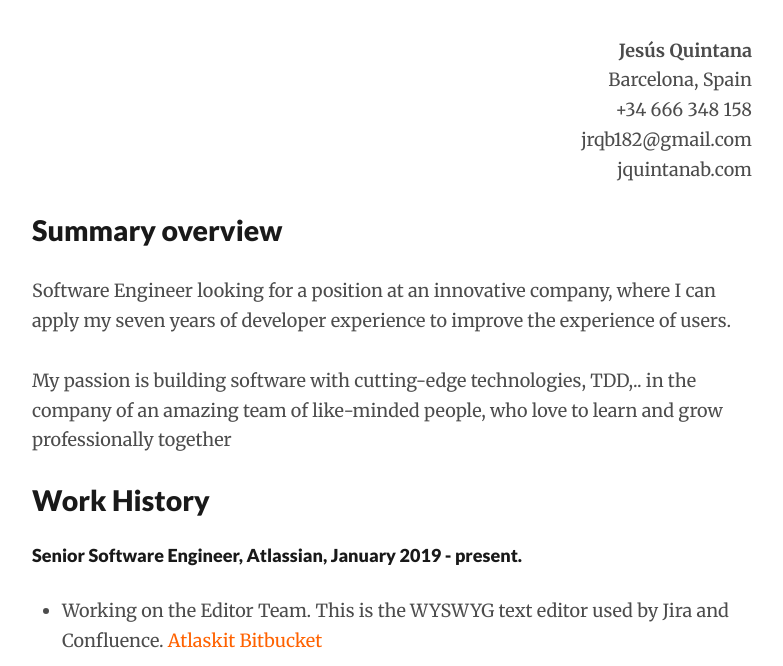
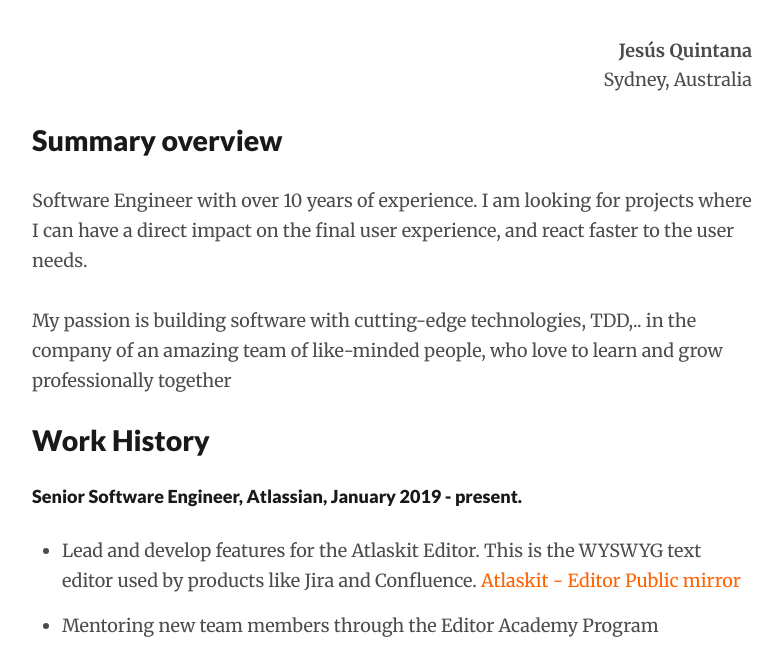
Before and after one commit to marduke182/marduke182.github.io, a Gatsby site: page /resume in a window 1280 px wide. Shown: the part 123-789 px from the top of the page, without its empty margins (248-1031 px from the left). Built offline with nearby package versions, Linux system fonts and the light colour scheme; Gatsby itself is replaced by a stand-in of ours; some packages are replaced by stand-ins of ours; a small style sheet from the web is missing.

Commit message:
Update resume

```diff
--- a/gatsby-config.js
+++ b/gatsby-config.js
@@ -21,7 +21,6 @@ module.exports = {
     'gatsby-plugin-offline',
     'gatsby-plugin-typescript',
     'gatsby-plugin-sass',
-    'gatsby-plugin-manifest',
     'gatsby-plugin-catch-links',
     'gatsby-plugin-sitemap',
     'gatsby-plugin-lodash',
--- a/package.json
+++ b/package.json
@@ -54,8 +54,8 @@
     "react-dom": "^16.5.2",
     "react-helmet": "^5.2.0",
     "react-typography": "^0.16.13",
-    "source-map-support": "^0.5.16",
-    "styled-components": "^4.0.0",
+    "source-map-support": "latest",
+    "styled-components": "^4.3.2",
     "stylelint": "^10.1.0",
     "stylelint-config-css-modules": "^1.3.0",
     "stylelint-config-prettier": "^5.2.0",
--- a/src/components/Header.tsx
+++ b/src/components/Header.tsx
@@ -4,20 +4,21 @@ import config from '../../config/SiteConfig';
 import { Link } from 'gatsby';
 import { Theme } from '../../config/Theme';
 import { Nav } from './Nav';
-import { JustifyContentProperty } from 'csstype';
+import { Property } from 'csstype';
 
 const HeaderWrapper: any = styled.header`
   padding: 2rem 1rem 0.5rem;
   text-align: left;
 `;
 
-const Content = styled.div<{ direction?: 'row' | 'column'; justify?: JustifyContentProperty }>`
+const Content = styled.div<{ direction?: 'row' | 'column', justify?: Property.JustifyContent }>`
   z-index: 999;
   max-width: 40rem;
   margin: 0 auto;
   display: flex;
   flex-direction: ${props => (props.direction ? props.direction : 'row')};
   justify-content: ${props => props.justify};
+
   a {
     &:hover {
       opacity: 0.85;
@@ -38,16 +39,16 @@ interface Props {
 export class Header extends React.PureComponent<Props> {
     public render() {
         return (
-      <HeaderWrapper banner={this.props.banner || config.defaultBg}>
+            <HeaderWrapper banner={this.props.banner || config.defaultBg} className="no-print">
                 <Content justify="space-between">
                     <div>
                         <HeaderTitle>Jesús Quintana</HeaderTitle>
-            <br />
+                        <br/>
                         <Link to="/">{config.siteTitle}</Link>
                     </div>
-          <Nav />
+                    <Nav/>
                 </Content>
-        <br />
+                <br/>
                 {this.props.children && <Content direction="column">{this.props.children}</Content>}
             </HeaderWrapper>
         );
--- a/src/components/Layout.tsx
+++ b/src/components/Layout.tsx
@@ -11,6 +11,7 @@ const GlobalStyle = createGlobalStyle`
     color: ${theme.colors.bg};
     background: ${theme.colors.primary};
   }
+
   body {
     background: ${theme.colors.bg};
     color: ${theme.colors.grey.default};
@@ -19,10 +20,12 @@ const GlobalStyle = createGlobalStyle`
       font-size: 14px;
     }
   }
+
   a {
     color: ${theme.colors.primary};
     text-decoration: none;
   }
+
   h1, h2, h3, h4 {
     color: ${theme.colors.grey.dark};
     font-family: ${theme.fontFamily.heading};
@@ -42,30 +45,50 @@ const GlobalStyle = createGlobalStyle`
     width: 6px;
     margin-left: -1.6rem;
   }
+
   label {
     margin-bottom: .5rem;
     color: ${theme.colors.grey.dark};
   }
+
   input, textarea {
     border-radius: .5rem;
     border: none;
     background: rgba(0, 0, 0, 0.05);
     padding: .25rem 1rem;
+
     &:focus {
       outline: none;
     }
   }
+
   .textRight {
-    text-align:right;
+    text-align: right;
   }
+
   .gatsby-highlight {
     margin-bottom: 1rem;
+  }
+
+  .only-print, .only-print * {
+    display: none !important;
+  }
+
+  @media print {
+    .no-print, .no-print * {
+      display: none !important;
+    }
+
+    .only-print, .only-print * {
+      display: initial !important;
+    }
   }
 `;
 
 const Footer = styled.footer`
   text-align: center;
   padding: 3rem 0;
+
   span {
     font-size: 0.75rem;
   }
@@ -73,7 +96,7 @@ const Footer = styled.footer`
 
 export class Layout extends React.PureComponent<{}> {
     public render() {
-    const { children } = this.props;
+        const {children} = this.props;
 
         return (
             <StaticQuery
@@ -87,10 +110,10 @@ export class Layout extends React.PureComponent<{}> {
                 render={data => (
                     <ThemeProvider theme={theme}>
                         <React.Fragment>
-              <GlobalStyle />
+                            <GlobalStyle/>
                             {children}
-              <Footer>
-                &copy; {split(data.site.buildTime, '-')[2]} by Jesús Quintana. <br />
+                            <Footer className="no-print">
+                                &copy; {split(data.site.buildTime, '-')[2]} by Jesús Quintana. <br/>
                                 <span>Last build: {data.site.buildTime}</span>
                             </Footer>
                         </React.Fragment>
--- a/src/components/Nav.tsx
+++ b/src/components/Nav.tsx
@@ -13,8 +13,8 @@ const NavStyled: any = styled.nav`
 
 export const Nav: React.FunctionComponent = () => (
   <NavStyled>
-    <Link to="/about-me">About Me</Link>
-    <Link to="/resume">Resume</Link>
-    <Link to="/blog">Blog</Link>
+    <Link to="/about-me/">About Me</Link>
+    <Link to="/resume/">Resume</Link>
+    <Link to="/blog/">Blog</Link>
   </NavStyled>
 );
--- a/src/components/Pagination.tsx
+++ b/src/components/Pagination.tsx
@@ -23,7 +23,7 @@ export const PaginationContent = styled.div`
 
   .page-numbers {
     display: block;
-      float:left;
+    float: left;
     transition: 400ms ease;
     color: ${theme.colors.grey.light};
     letter-spacing: 0.1em;
@@ -89,7 +89,7 @@ interface Props {
 
 export class Pagination extends React.PureComponent<Props> {
     public render() {
-    const { currentPage, totalPages, url } = this.props;
+        const {currentPage, totalPages, url} = this.props;
         const isFirst = currentPage === 1;
         const isLast = currentPage === totalPages;
         const prevPage = currentPage - 1 === 1 ? `/${url}/` : `/${url}/${(currentPage - 1).toString()}`;
@@ -102,7 +102,7 @@ export class Pagination extends React.PureComponent<Props> {
                             ← Prev
                         </Link>
                     )}
-          {Array.from({ length: totalPages }, (_, i) => (
+                    {Array.from({length: totalPages}, (_, i) => (
                         <Link
                             className={currentPage === i + 1 ? 'page-numbers current' : 'page-numbers'}
                             key={`pagination-number${i + 1}`}
--- a/src/pages/resume.tsx
+++ b/src/pages/resume.tsx
@@ -9,33 +9,31 @@ export default class ContactPage extends React.Component<PageProps> {
     public render() {
         return (
             <Layout>
-        <Helmet title={`About Me | ${config.siteTitle}`} />
-        <Header />
+                <Helmet title={`About Me | ${config.siteTitle}`}/>
+                <Header/>
                 <Wrapper>
                     <Content>
                         <div className="Resume">
                             {/*https://www.thebalancecareers.com/guidelines-for-what-to-include-in-a-resume-2061035*/}
-              <section className="Resume-identification" style={{ textAlign: 'right' }}>
+                            <section className="Resume-identification" style={{textAlign: 'right'}}>
                                 <p>
                                     <b>Jesús Quintana</b>
-                  <br />
-                  <span>Barcelona, Spain</span>
-                  <br />
-                  <span className="only-print">+34 666 348 158</span>
-                  <br />
-                  <span className="only-print">jrqb182@gmail.com</span>
-                  <br />
+                                    <br/>
+                                    <span>Sydney, Australia</span>
+                                    <br/>
+                                    <span className="only-print">+61 433 848 158<br/></span>
+                                    <span className="only-print">jrqb182@gmail.com <br/></span>
                                     <span className="only-print">jquintanab.com</span>
                                 </p>
                             </section>
                             <section className="Resume-objective">
                                 <h3>Summary overview</h3>
                                 <p>
-                  Software Engineer looking for a position at an innovative company, where I can apply my seven years of developer
-                  experience to improve the experience of users.
+                                    Software Engineer with over 10 years of experience. I am looking for projects where I can have a direct impact on the final user experience, and react faster to the user needs.
                                 </p>
                                 <p>
-                  My passion is building software with cutting-edge technologies, TDD,.. in the company of an amazing team of like-minded
+                                    My passion is building software with cutting-edge technologies, TDD,.. in the
+                                    company of an amazing team of like-minded
                                     people, who love to learn and grow professionally together
                                 </p>
                             </section>
@@ -50,26 +48,35 @@ export default class ContactPage extends React.Component<PageProps> {
                                     <section>
                                         <ul>
                                             <li>
-                        Working on the Editor Team. This is the WYSWYG text editor used by Jira and Confluence.{' '}
-                        <a href="https://bitbucket.org/atlassian/atlaskit-mk-2/src/master/" target="_bitbucket">
-                          Atlaskit Bitbucket
+                                                Lead and develop features for the Atlaskit Editor. This is the WYSWYG
+                                                text
+                                                editor used by products like Jira and Confluence.{' '}
+                                                <a href='https://bitbucket.org/atlassian/design-system-mirror/src/master/editor/'
+                                                   target='_bitbucket'>
+                                                    Atlaskit - Editor Public mirror
                                                 </a>
                                             </li>
+                                            <li>Mentoring new team members through the Editor Academy Program</li>
                                         </ul>
                                     </section>
                                 </article>
                                 <article>
                                     <header>
                                         <h4>
-                      <b>Senior Software Engineer</b>, Digital Origin, Fenbruary 2016 - October 2018.
+                                            <b>Senior Software Engineer</b>, Digital Origin, February 2016 - October
+                                            2018.
                                         </h4>
                                     </header>
                                     <section>
                                         <ul>
-                      <li>Developed TDD guidelines and create architecture to develop isolate frontend E2E tests.</li>
+                                            <li>Developed TDD guidelines and create architecture to develop isolate
+                                                frontend E2E tests.
+                                            </li>
                                             <li>Develop our internal shared component libraries.</li>
                                             <li>Promote and implement docker in all company projects.</li>
-                      <li>Bring new front-end architecture to all our projects, migrating old apps and builds to React and Webpack.</li>
+                                            <li>Bring new front-end architecture to all our projects, migrating old apps
+                                                and builds to React and Webpack.
+                                            </li>
                                         </ul>
                                     </section>
                                 </article>
@@ -82,31 +89,47 @@ export default class ContactPage extends React.Component<PageProps> {
                                     <section>
                                         <ul>
                                             <li>Improve technical skills working on interesting projects.</li>
-                      <li>Use and learn cutting-edge technologies to develop high-quality products</li>
-                      <li>Develop soft skill talking with the client and taking his priorities into account.</li>
+                                            <li>Use and learn cutting-edge technologies to develop high-quality
+                                                products
+                                            </li>
+                                            <li>Develop soft skill talking with the client and taking his priorities
+                                                into account.
+                                            </li>
                                         </ul>
                                     </section>
                                 </article>
                                 <article>
                                     <h4>
-                    <b>Senior Software Engineer</b>, Tiqueteo Spain S.L, November 2013 - February 2016.
+                                        <b>Senior Software Engineer</b>, Tiqueteo Spain S.L, November 2013 - February
+                                        2016.
                                     </h4>
                                     <section>
                                         <ul>
-                      <li>Communicate new ideas and technologies to improve code quality and maintenance.</li>
-                      <li>Worked collaboratively with a cross-functional team to deliver value in a timely and accurate manner.</li>
-                      <li>Promote and start the migration of our backend to our "microservice" architecture.</li>
+                                            <li>Communicate new ideas and technologies to improve code quality and
+                                                maintenance.
+                                            </li>
+                                            <li>Worked collaboratively with a cross-functional team to deliver value in
+                                                a timely and accurate manner.
+                                            </li>
+                                            <li>Promote and start the migration of our backend to our "microservice"
+                                                architecture.
+                                            </li>
                                         </ul>
                                     </section>
                                 </article>
                                 <article>
                                     <h4>
-                    <b>Functional Manager</b>, Synergy Global Business, January 2012 - September 2013.
+                                        <b>Functional Manager</b>, Synergy Global Business, January 2012 - September
+                                        2013.
                                     </h4>
                                     <section>
                                         <ul>
-                      <li>Lead team of 4 web developers building modern applications for ~50k concurrent users.</li>
-                      <li>Estimated, planned and made final proposal to end client hand to hand with CTO.</li>
+                                            <li>Lead team of 4 web developers building modern applications for ~50k
+                                                concurrent users.
+                                            </li>
+                                            <li>Estimated, planned and made final proposal to end client hand to hand
+                                                with CTO.
+                                            </li>
                                         </ul>
                                     </section>
                                 </article>
@@ -130,7 +153,8 @@ export default class ContactPage extends React.Component<PageProps> {
                                 </article>
                                 <article>
                                     <p>
-                    <b>Engineer's degree in Computer Science</b>, Universidad Experimental Simón Bolívar, 2010.
+                                        <b>Engineer's degree in Computer Science</b>, Universidad Experimental Simón
+                                        Bolívar, 2010.
                                     </p>
                                 </article>
                             </section>
@@ -147,7 +171,8 @@ export default class ContactPage extends React.Component<PageProps> {
                                 </dl>
                                 <p>
                                     {' '}
-                  Experienced in finding the right tool for the job, quickly learning the essentials and becoming proficient in it, no
+                                    Experienced in finding the right tool for the job, quickly learning the essentials
+                                    and becoming proficient in it, no
                                     matter the domain area, eg. frontend/ backend/mobile, etc.
                                 </p>
                             </section>
--- a/types.ts
+++ b/types.ts
@@ -19,6 +19,7 @@ export interface Post {
 
 export interface PostGraphqlResponse {
     allMarkdownRemark: {
-    edges: { node: Post }[];
-  };
+        edges: Array<{ node: Post }>
+        totalCount: number;
     }
+}
```
Lines whose indentation alone changed are shown as unchanged.
